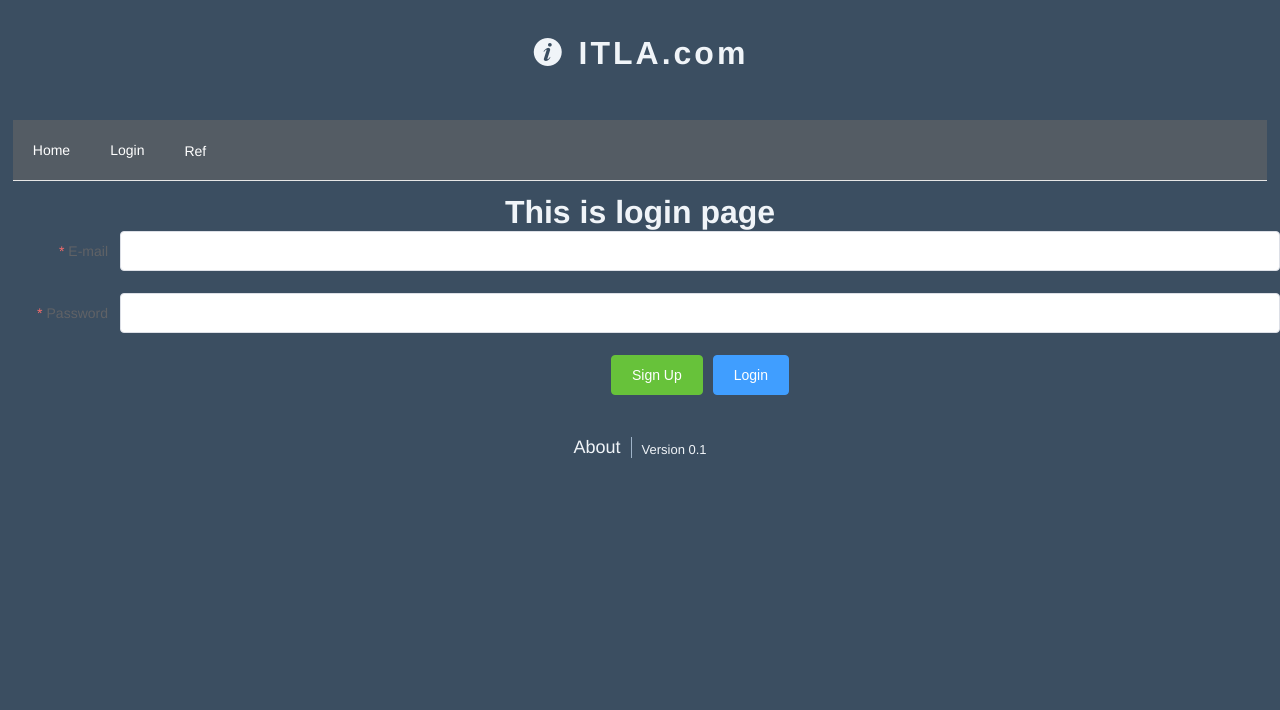
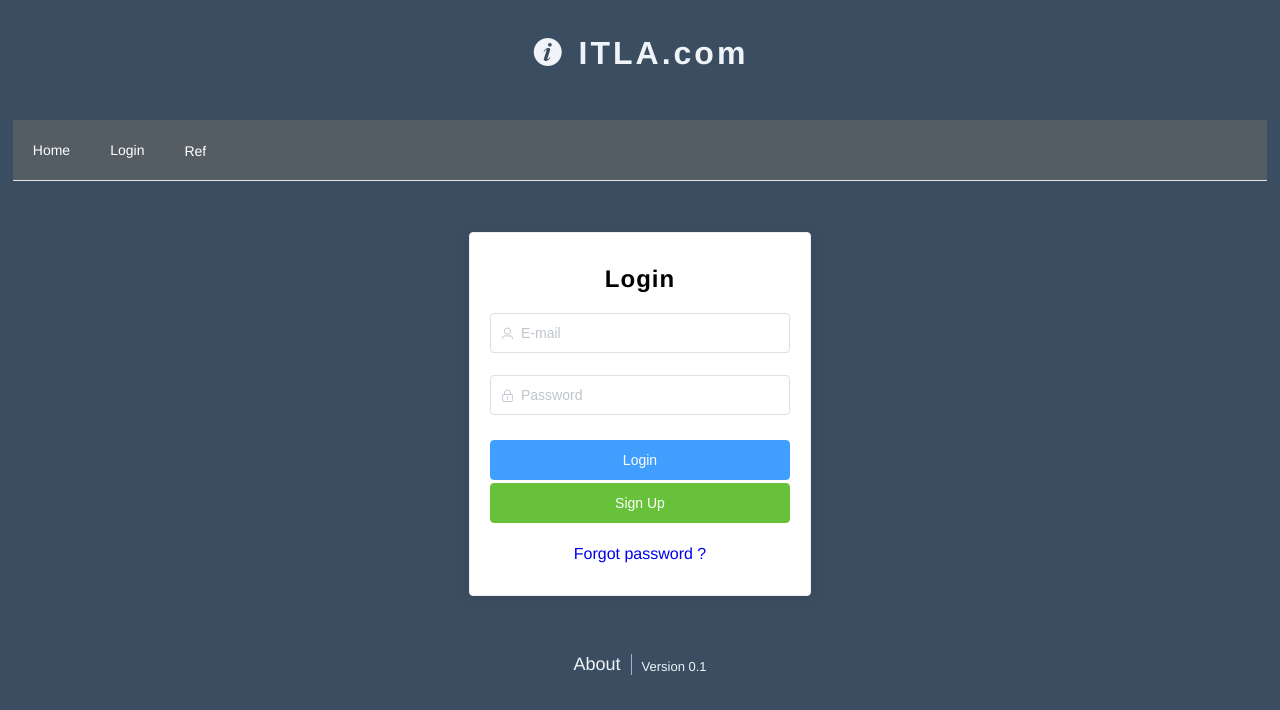
Before and after one commit to Levinna/ITLA.com, a Vue app in the folder itla/: page /login in a window 1280 px wide. Shown: the top 710 px of the page. Built offline with nearby package versions, Linux system fonts and the light colour scheme.

Commit message:
Login and Signup function updated.

```diff
--- a/itla/src/views/Login.vue
+++ b/itla/src/views/Login.vue
@@ -1,22 +1,23 @@
 <template>
-    <span class="login">
-        <h1>This is login page</h1> <!-- 추후 다른 스타일로 변경 -->
+    <div class="login">
+        <el-card class="login-card">
+            <h2>Login</h2>
+            <el-form class="loginForm" :model="loginModel" :rules="loginRules" ref="form" @submit.native.prevent="login">
+                <el-form-item prop="email">
+                    <el-input v-model="loginModel.email" placeholder="E-mail" prefix-icon="el-icon-user"></el-input>
+                </el-form-item>
+                <el-form-item prop="password">
+                    <el-input v-model="loginModel.password" placeholder="Password" type="password" prefix-icon="el-icon-lock"></el-input>
+                </el-form-item>
+                <el-form-item>
+                    <el-button :loading="loading" class="login-button" type="primary" native-type="submit" block>Login</el-button> <br/>
+                    <el-button class="signup-button" type="success" @click="trySignup">Sign Up</el-button>
+                </el-form-item>
+                <a class="forgot-password" style="text-decoration: none" href="https://localhost:8080/password-recovery">Forgot password ?</a>
+            </el-form>
+        </el-card>
+    </div>
 
-        <el-form :model="loginForm" :rules="rules" ref="loginForm" label-width="120px" class="loginForm" @keyup.enter.native="submitForm('loginForm')">
-            <el-form-item label="E-mail" prop="email">
-                <el-input v-model="loginForm.email" ></el-input>
-            </el-form-item>
-            <el-form-item label="Password" prop="password">
-                <el-input v-model="loginForm.password" show-password></el-input>
-            </el-form-item>
-            <el-form-item>
-                <el-button type="success" @click="trySignup">Sign Up</el-button>
-                <el-button type="primary" @click="submitForm('loginForm')">Login</el-button>
-                <!-- <el-link type="primary">Forgot password?</el-link> -->
-            </el-form-item>
-        </el-form>
-
-    </span>
 </template>
 
 <script>
@@ -24,11 +25,16 @@
         name: "Login",
         data() {
             return {
-                loginForm : {
+                loading : false,
+                validCredentials: { // get Valid credential from json file later
+                    email: "test@test.com",
+                    password: "123456"
+                },
+                loginModel : {
                     email : "",
                     password : ""
                 },
-                rules : {
+                loginRules : {
                     email : [
                         {required : true, message : 'Please input the e-mail', trigger :'blur'},
                         {type: 'email', message: 'Please input correct email address', trigger: ['blur', 'change']}
@@ -40,30 +46,85 @@
                 }
             }
         },
+
         methods: {
+
+            simulateLogin() {
+                return new Promise(resolve => {
+                    setTimeout(resolve, 500);
+                });
+            },
+            async login() {
+                let valid = await this.$refs.form.validate();
+                if (!valid) {
+                    return;
+                }
+                this.loading = true;
+                await this.simulateLogin();
+                this.loading = false;
+                if (this.loginModel.email === this.validCredentials.email &&
+                    this.loginModel.password === this.validCredentials.password) {
+                    this.$message.success("Login successfull");
+                    await this.$router.push("/home"); // to Home
+                } else {
+                    this.$message.error("Some information you provided is invalid. Please Try Again.");
+                }
+            },
             trySignup() {
                 //Transition to Signup
                 this.$router.push("/signup");
             },
-            submitForm(formName) {
-                this.$refs[formName].validate((valid) => {
-                    if (valid) {
-                        this.$message({
-                            message: "Login Success!", // + JSON.stringify(this.user), FOR DEBUG
-                            type: 'success'
-                        });
-                        this.$router.push("/home"); // to Home
-                    } else {
-                        //console.log('error submit!!');  // FOR DEBUG
-                        this.$message.error("Some information you provided is invalid. Please Try Again.");
-                        return false;
-                    }
-                });
-            }
+            // submitForm(formName) {
+            //     this.$refs[formName].validate((valid) => {
+            //         if (valid) {
+            //             this.$message({
+            //                 message: "Login Success!", // + JSON.stringify(this.user), FOR DEBUG
+            //                 type: 'success'
+            //             });
+            //             this.$router.push("/home"); // to Home
+            //         } else {
+            //             //console.log('error submit!!');  // FOR DEBUG
+            //             this.$message.error("Some information you provided is invalid. Please Try Again.");
+            //             return false;
+            //         }
+            //     });
+            // }
         }
     }
 </script>
 
 <style scoped>
+    .login {
+        flex: 1;
+        display: flex;
+        justify-content: center;
+        align-items: center;
+        margin:3%;
+    }
+    .login-button, .signup-button{
+        width: 100%;
+        margin-top: 1%;
+    }
+    .login-card {
+        display: flex;
+        justify-content: center;
+        width: 340px;
+        padding-top : 1%;
+        padding-bottom : 1%;
+    }
+    .loginForm {
+        width: 300px;
+    }
+    .forgot-password {
+        margin-top: 10px;
+    }
 
+    h2 {
+        color: black;
+        letter-spacing: 1px;
+        padding-bottom: 20px;
+    }
+    .login .el-input input {
+        padding-left: 35px;
+    }
 </style>
--- a/itla/src/views/Signup.vue
+++ b/itla/src/views/Signup.vue
@@ -1,23 +1,24 @@
 <template>
-    <span class="signup">
-
-        <el-form :model="ruleForm" status-icon :rules="rules" ref="ruleForm" label-width="120px" class="signinForm" @keyup.enter.native="submitForm('ruleForm')">
-            <el-form-item label="E-mail" prop="email">
-                <el-input v-model="ruleForm.email"></el-input>
+    <div class="signup">
+        <el-card class="signup-card">
+            <h2>Signup</h2>
+            <el-form class="signupForm" :model="signupForm" status-icon :rules="signupRules" ref="signupForm" @keyup.enter.native="submitForm('signupForm')">
+                <el-form-item prop="email">
+                    <el-input v-model="signupForm.email" placeholder="E-mail" prefix-icon="el-icon-user"></el-input>
                 </el-form-item>
-            <el-form-item label="Password" prop="pass">
-                <el-input type="password" v-model="ruleForm.pass" autocomplete="off"></el-input>
+                <el-form-item prop="password">
+                    <el-input type="password" v-model="signupForm.pass" placeholder="Password" prefix-icon="el-icon-lock" autocomplete="off"></el-input>
                 </el-form-item>
-            <el-form-item label="Confirm" prop="checkPass">
-                <el-input type="password" v-model="ruleForm.checkPass" autocomplete="off"></el-input>
+                <el-form-item prop="checkPass">
+                    <el-input type="password" v-model="signupForm.checkPass" placeholder="confirm Password" prefix-icon="el-icon-check" autocomplete="off"></el-input>
                 </el-form-item>
                 <el-form-item>
-                <el-button type="primary" @click="submitForm('ruleForm')">Submit</el-button>
-                <el-button @click="resetForm('ruleForm')">Reset</el-button>
+                    <el-button type="primary" class="signup-button" @click="submitForm('signupForm')">Submit</el-button> <br/>
+                    <el-button class="reset-button" @click="resetForm('signupForm')">Reset</el-button>
                 </el-form-item>
             </el-form>
-
-    </span>
+        </el-card>
+    </div>
 </template>
 
 <script>
@@ -27,24 +28,24 @@
             var validatePass2 = (rule, value, callback) => {
                 if (value === '') {
                     callback(new Error('Please input the password again'));
-                } else if (value !== this.ruleForm.pass) {
+                } else if (value !== this.signupForm.pass) {
                     callback(new Error('Two inputs don\'t match!'));
                 } else {
                     callback();
                 }
             };
             return {
-                ruleForm: {
+                signupForm: {
                     email: '',
                     pass: '',
                     checkPass: ''
                 },
-                rules: {
+                signupRules: {
                     email : [
                         {required : true, message : 'Please input the e-mail', trigger :'blur'},
                         {type: 'email', message: 'Please input correct email address', trigger: ['blur', 'change']}
                     ],
-                    pass: [
+                    password: [
                         {required : true, message : "Please input the password", trigger : 'blur'},
                         {min : 6, message : 'Length should be at least 6', trigger : 'change'}
                     ],
@@ -64,7 +65,7 @@
                         });
                         this.$router.push("/login"); // to Login
                     } else {
-                        this.$message.error("Some information you provided is invalid. Please Try Again.");
+                        console.log('Invalid form');
                         return false;
                     }
                 });
@@ -77,5 +78,33 @@
 </script>
 
 <style scoped>
-
+    .signup {
+        flex: 1;
+        display: flex;
+        justify-content: center;
+        align-items: center;
+        margin:3%;
+    }
+    .signup-button, .reset-button {
+        width: 100%;
+        margin-top: 1%;
+    }
+    .signup-card {
+        display: flex;
+        justify-content: center;
+        width: 340px;
+        padding-top : 1%;
+        padding-bottom : 1%;
+    }
+    .signupForm {
+        width: 300px;
+    }
+    h2 {
+        color: black;
+        letter-spacing: 1px;
+        padding-bottom: 20px;
+    }
+    .signup .el-input input {
+        padding-left: 35px;
+    }
 </style>
```
Lines whose indentation alone changed are shown as unchanged.
